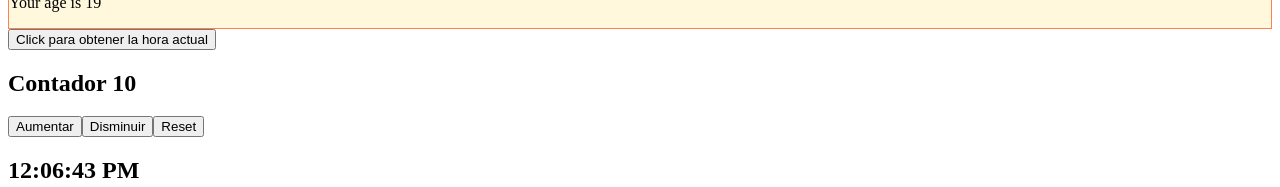
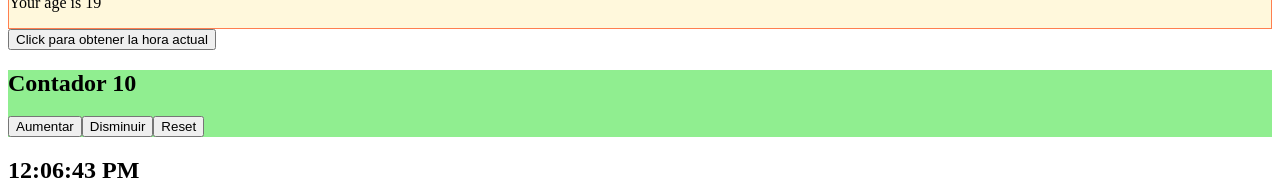
Before and after one commit to Hachiko03/React, a React (Vite) app in the folder my-app/: page / in a window 1280 px wide. Shown: the part 304-491 px from the top of the page. Built offline with nearby package versions, Linux system fonts and the light colour scheme.

Commit message:
Styling Components 2

```diff
--- a/my-app/src/Counter.jsx
+++ b/my-app/src/Counter.jsx
@@ -31,9 +31,14 @@ export default function Counter({ i, aumentar, reducir }) {
       console.log(refUpDownOfCounter.current)
       prevrefUpDownOfCounter.current = refUpDownOfCounter.current;
     }
-  },[contador,i])
+  }, [contador, i])
+
+  const MyStyle = {
+    backgroundColor: 'lightgreen',
+  };
+
   return (
-    <div>
+    <div style={MyStyle}>
       <CounterDisplay contador={contador}/>
       <button onClick={ aumentarNum }>Aumentar</button>
       <button onClick={disminuirNum}>Disminuir</button>
```
